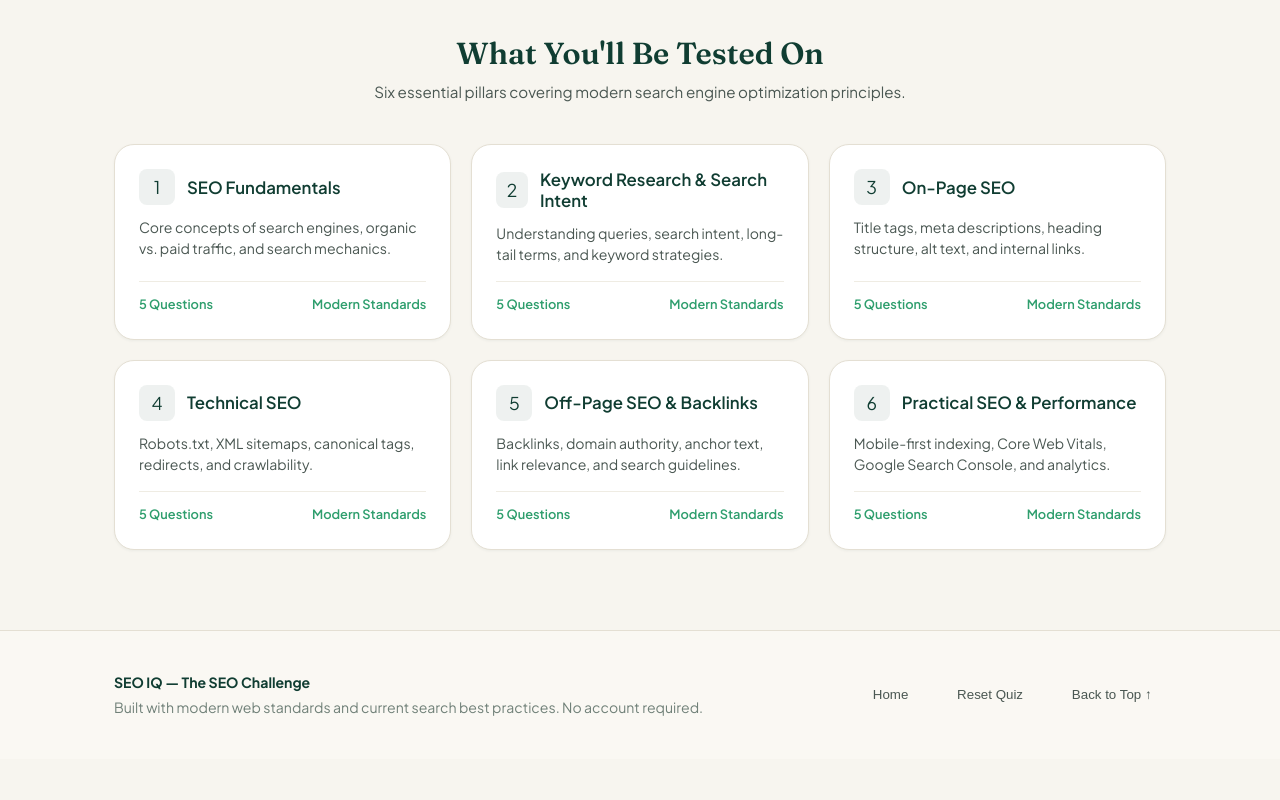
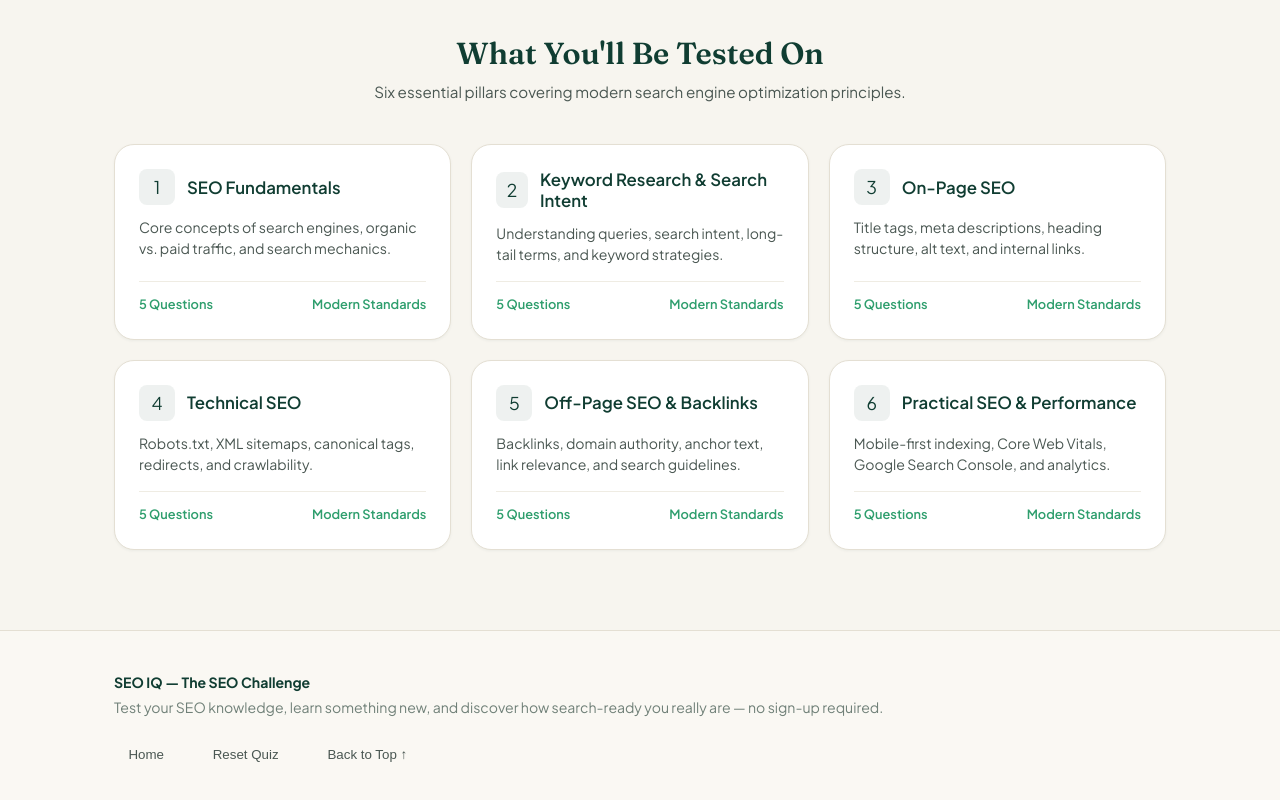
Before and after one commit to JyothiDevappa/seo-quiz, a React (Vite) app: page / in a window 1280 px wide. Shown: the part 706-1506 px from the top of the page. Before the commit the page ends 1465 px from the top, so only its background shows below. Built offline with nearby package versions, Linux system fonts and the light colour scheme.

Commit message:
Update footer description copy

```diff
--- a/src/components/Footer.jsx
+++ b/src/components/Footer.jsx
@@ -13,7 +13,7 @@ export default function Footer({ onRestart, onGoHome }) {
             SEO IQ — The SEO Challenge
           </div>
           <div>
-            Built with modern web standards and current search best practices. No account required.
+            Test your SEO knowledge, learn something new, and discover how search-ready you really are — no sign-up required.
           </div>
         </div>
 
```
